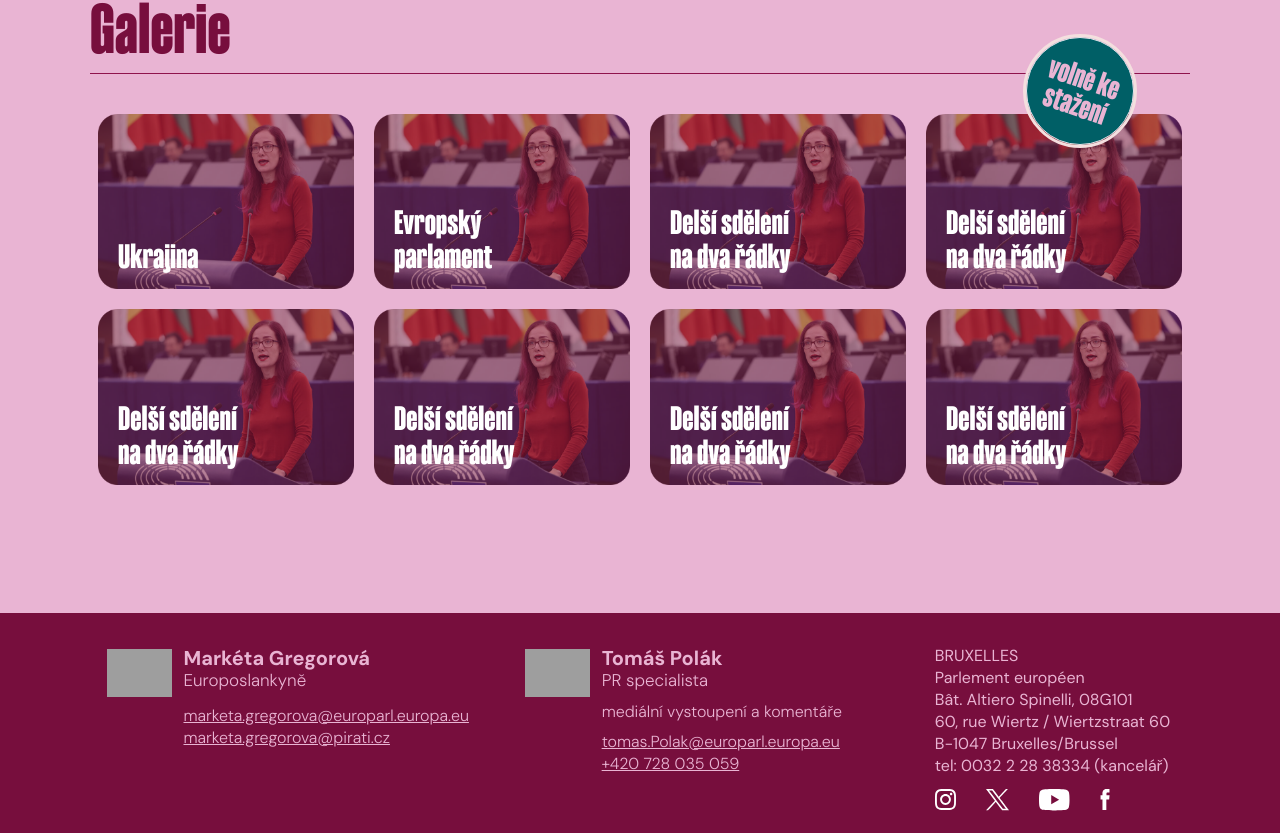
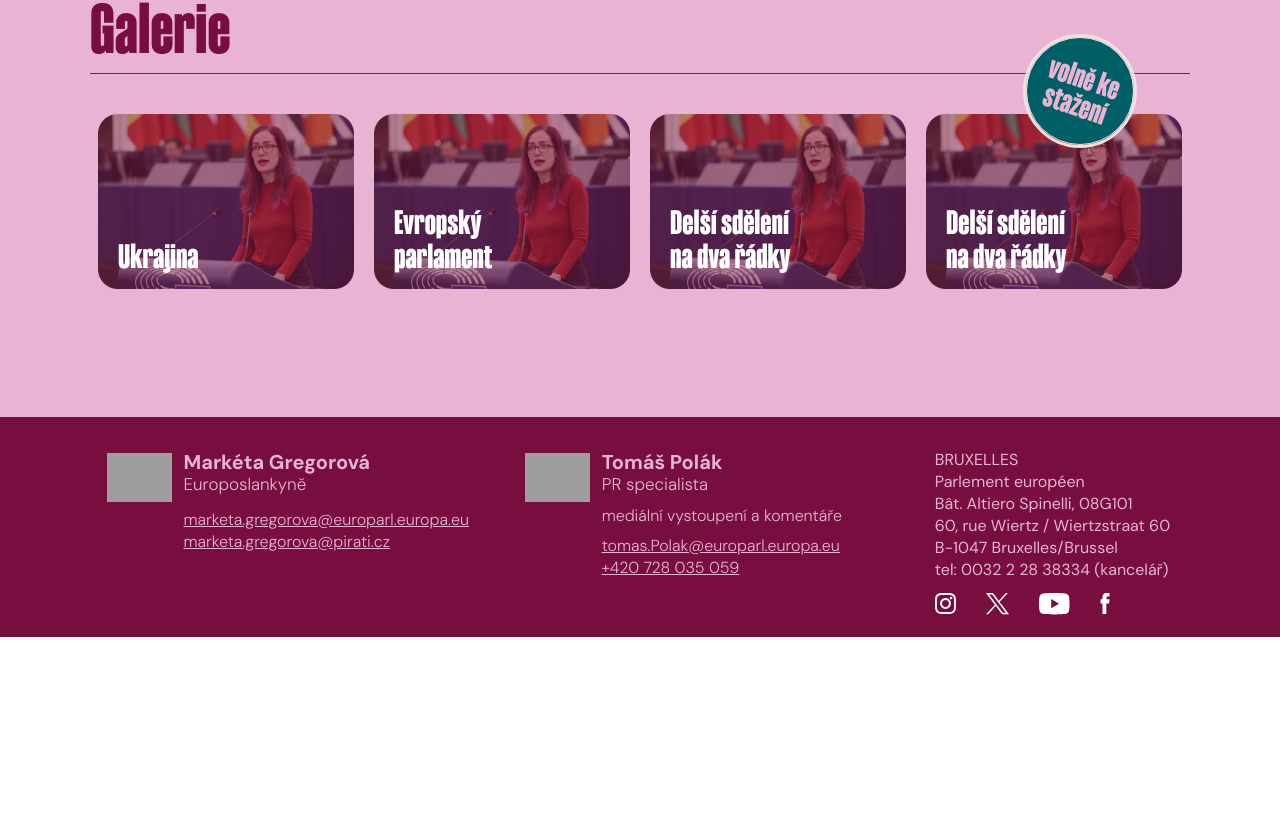
Before and after one commit to caroluxurians/mgreg, a Next.js app: page /pro-media in a window 1280 px wide. Shown: the part 1407-2240 px from the top of the page. After the commit the page ends 2044 px from the top, so only its background shows below. Built offline with nearby package versions, Linux system fonts and the light colour scheme; grey boxes are pictures that could not be loaded.

Commit message:
4 galleries

```diff
--- a/app/(sections)/pro-media/page.tsx
+++ b/app/(sections)/pro-media/page.tsx
@@ -100,10 +100,6 @@ const ProMedia = () => {
               <GalleryTemplate title="Evropský parlament" />
               <GalleryTemplate title="Delší sdělení na dva řádky" />
               <GalleryTemplate title="Delší sdělení na dva řádky" />
-              <GalleryTemplate title="Delší sdělení na dva řádky" />
-              <GalleryTemplate title="Delší sdělení na dva řádky" />
-              <GalleryTemplate title="Delší sdělení na dva řádky" styles="hidden lg:flex" />
-              <GalleryTemplate title="Delší sdělení na dva řádky" styles="hidden lg:flex" />
             </div>
           </div>
         </div>
```
